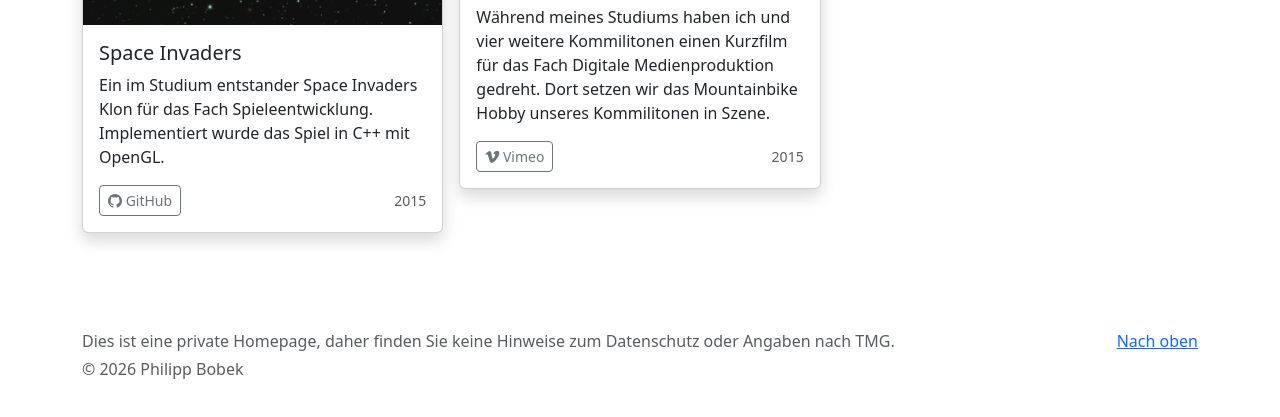
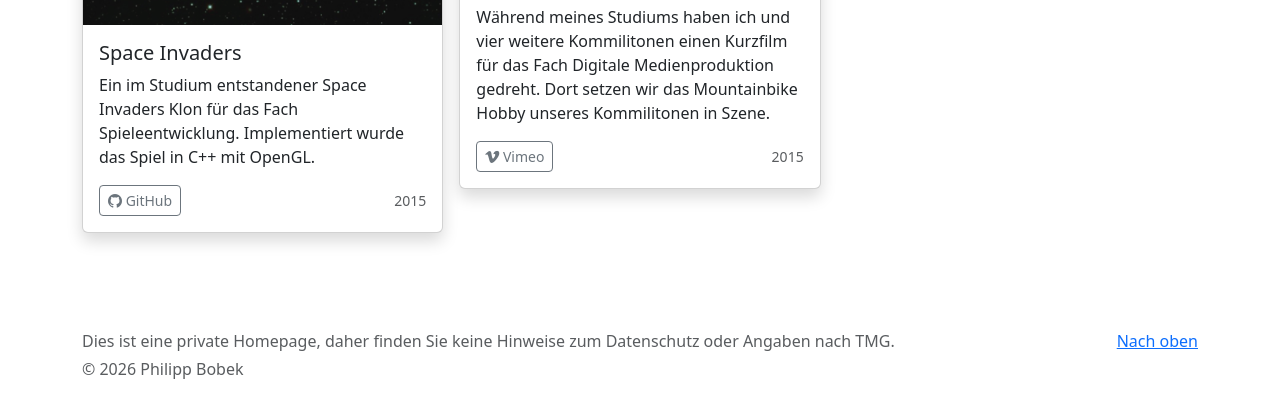
Before and after one commit to Kr0oked/homepage, a plain HTML site: page index.html in a window 1280 px wide. Shown: the part 2156-2573 px from the top of the page. Drawn offline with nearby package versions, Linux system fonts and the light colour scheme.

Commit message:
Fix typo

```diff
--- a/index.html
+++ b/index.html
@@ -328,7 +328,7 @@
             <div class="card-body">
               <h5 class="card-title">Space Invaders</h5>
               <p class="card-text">
-                Ein im Studium entstander Space Invaders Klon für das Fach Spieleentwicklung. Implementiert wurde das
+                Ein im Studium entstandener Space Invaders Klon für das Fach Spieleentwicklung. Implementiert wurde das
                 Spiel in C++ mit OpenGL.
               </p>
               <div class="d-flex justify-content-between align-items-center">
```
